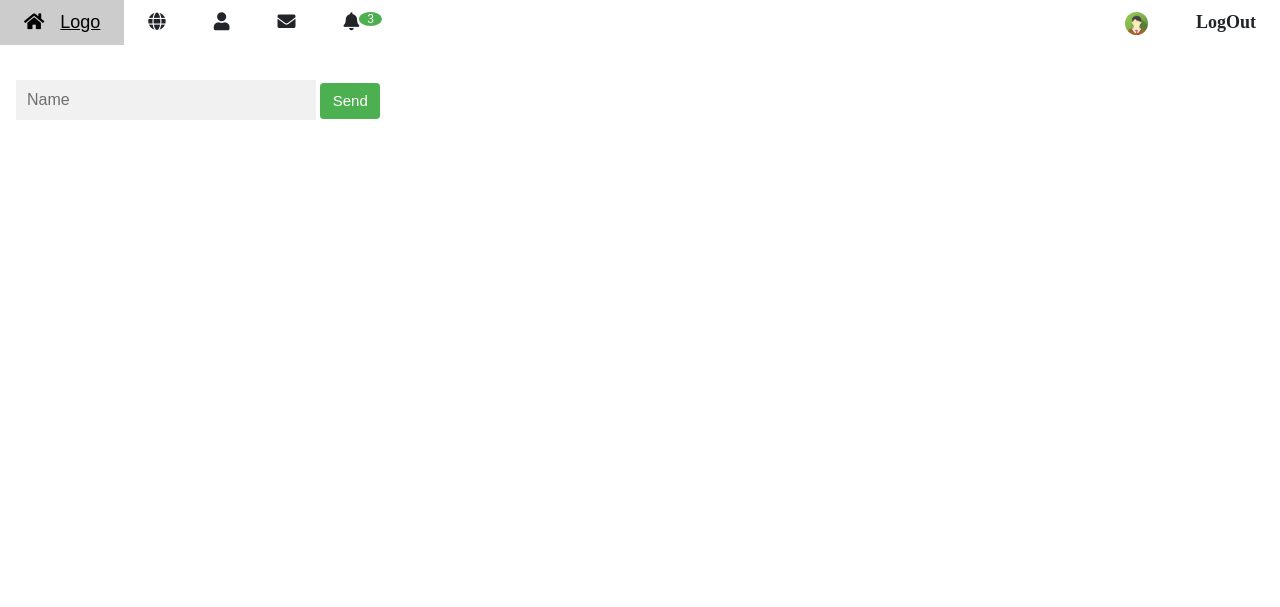
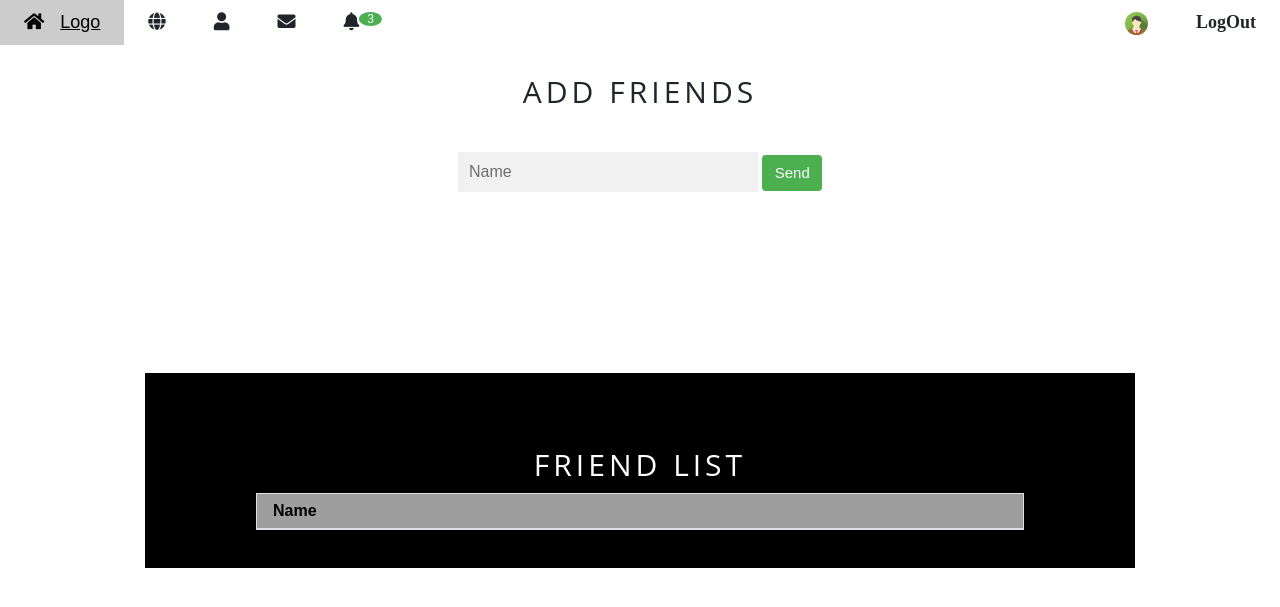
Before and after one commit to Mir-Razee/InstiZeit, a Flask app: template webd/templates/AF.html in a window 1280 px wide. Shown: the top 607 px of the page. Run offline with Flask 2, Linux system fonts and the light colour scheme; the template is opened without the code that fills it, so the values that code supplies are empty; some libraries are stand-ins or nearby versions.

Commit message:
Merged Code

```diff
--- a/webd/templates/AF.html
+++ b/webd/templates/AF.html
@@ -72,21 +72,87 @@ input[type=submit] {
   background-color: DodgerBlue !important;
   color: #ffffff;
 }
+table {
+  font-family: arial, sans-serif;
+  border-collapse: collapse;
+  width: 100%;
+  overflow: scroll;
+}
+
+td, th {
+  border: 1px solid #dddddd;
+  text-align: left;
+  padding: 8px;
+}
+
+tr:nth-child(even) {
+  background-color: #dddddd;
+}
+
+div.table{
+
+    padding:5px;
+    width: 1000px;
+    height: 200px;
+    overflow: auto;
+    text-align:justify;
+}
 </style>
 </head>
 <body>
 
+<div class="w3-container w3-content w3-center w3-padding-64" style="max-width:800px" id="band">
+    <h2 class="w3-wide">ADD FRIENDS</h2>
+    <center>
+    <div class="w3-row w3-padding-32">
 
-<div class="w3-container w3-content" style="max-width:1400px;margin-top:80px">
+        <form autocomplete="off" action="/sendreq" class="form-floating" method="post">
+            <div class="autocomplete" style="width:300px;" >
+                <input id="myInput" type="text" name="myName" placeholder="Name">
+            </div>
+            <button type="submit" class="btn w3-green">Send</button>
+        </form>
 
-<!--Make sure the form has the autocomplete function switched off:-->
-<form autocomplete="off" action="/sendreq" class="form-floating" method="post">
-  <div class="autocomplete" style="width:300px;" >
-    <input id="myInput" type="text" name="myName" placeholder="Name">
+    </div>
+    </center>
+
+</div>
+
+<div class="table w3-container w3-content" style="max-width:1400px;margin-top:80px">
+
+
+<div class="w3-black">
+    <div class="w3-container w3-content w3-padding-64" style="max-width:800px">
+      {% if S != 0 %}
+        <h2 class="w3-wide w3-center">FRIEND LIST</h2>
+      <table class="w3-table-all">
+    <thead>
+      <tr class="w3-grey" >
+        <th>Name</th>
+      </tr>
+    </thead>
+        {% for i in range(S) %}
+        <tr>
+            <td><font color="black">{{frlist[i]}}</font></td>
+            <td>
+            <font color="black">
+                <form action="{{ url_for('delete_fr', dname=frlist[i]) }}" method=post>
+                    <input type=submit value=Delete>
+                </form>
+            </font>
+            </td>
+        </tr>
+        {% endfor %}
+      </table>
+{% else %}
+    <h2>No FRIENDS!!!</h2>
+{% endif %}
+    </div>
   </div>
-  <button type="submit" class="btn w3-green">Send</button>
-</form>
 </div>
+
+
+
 <script>
 function autocomplete(inp, arr) {
   /*the autocomplete function takes two arguments,
--- a/webd/templates/base.html
+++ b/webd/templates/base.html
@@ -32,7 +32,7 @@ html, body, h1, h2, h3, h4, h5 {font-family: "Open Sans", sans-serif}
   <a href="{{url_for('home')}}" class="w3-bar-item w3-button w3-padding-large w3-theme-d4"><i class="fa fa-home w3-margin-right"></i>Logo</a>
   <a href="#" class="w3-bar-item w3-button w3-hide-small w3-padding-large w3-hover-white" title="News"><i class="fa fa-globe"></i></a>
   <a href="{{url_for('addfr')}}" class="w3-bar-item w3-button w3-hide-small w3-padding-large w3-hover-white" title="Add Friends"><i class="fa fa-user"></i></a>
-  <a href="#" class="w3-bar-item w3-button w3-hide-small w3-padding-large w3-hover-white" title="Messages"><i class="fa fa-envelope"></i></a>
+  <a href="{{url_for('msg')}}" class="w3-bar-item w3-button w3-hide-small w3-padding-large w3-hover-white" title="Messages"><i class="fa fa-envelope"></i></a>
   <div class="w3-dropdown-hover w3-hide-small">
     <button class="w3-button w3-padding-large" title="Notifications"><i class="fa fa-bell"></i><span class="w3-badge w3-right w3-small w3-green">3</span></button>
     <div class="w3-dropdown-content w3-card-4 w3-bar-block" style="width:300px">
```
Also changed, not shown: webd/routes.py (+52 -3 lines), webd/static/js/skipfr.js (added, +28 -0 lines), webd/templates/home2.html (+6 -34 lines).
